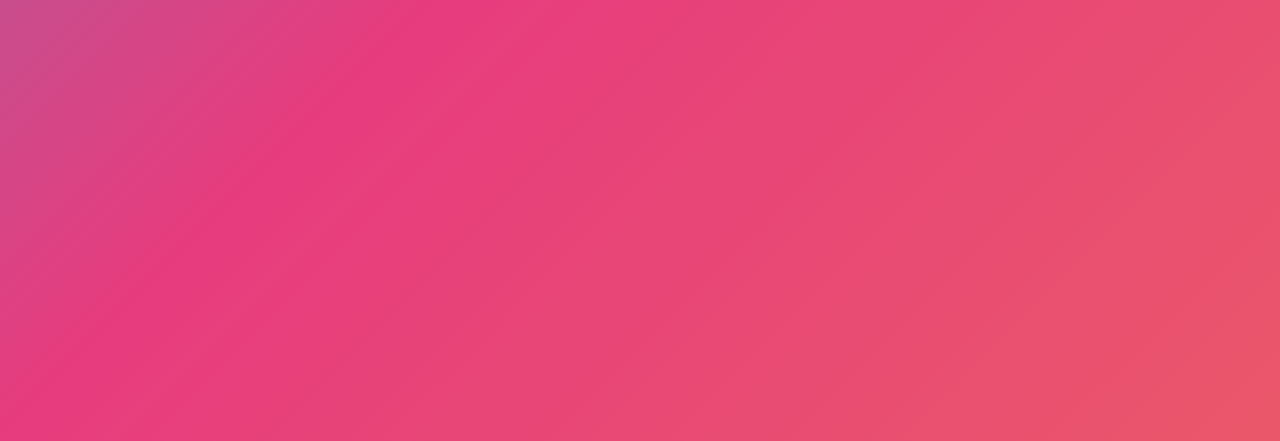
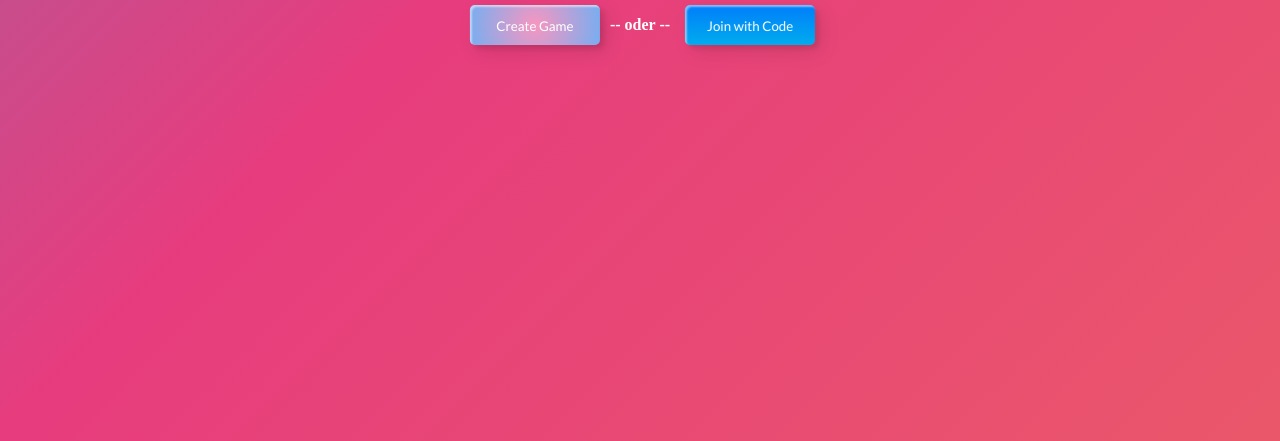
Before and after one commit to JackatDJL/SongRaten, a plain HTML site: page index.html in a window 1280 px wide. Shown: the part 375-816 px from the top of the page. Drawn offline with Linux system fonts and the light colour scheme.

Commit message:
Buttons Hinzugefügt

```diff
--- a/index.html
+++ b/index.html
@@ -1,6 +1,7 @@
 <!DOCTYPE html>
 <html>
 <head>
+  <link href="https://fonts.googleapis.com/css2?family=Lato&display=swap" rel="stylesheet">
   <title>Songraten.de</title>
   <style>
   body {
@@ -22,8 +23,251 @@
     }
   }
 
+  h1 {
+    position: absolute;
+    top: 40%;
+    left: 50%;
+    transform: translate(-50%, -50%);
+    text-align: center;
+  }
+  .or-separator {
+    margin: 20px 0;
+    text-align: center;
+    font-weight: bold;
+    color: white;
+  }
+
+  .button-container {
+    position: absolute;
+    top: 50%;
+    left: 50%;
+    transform: translate(-50%, -50%);
+    display: flex;
+    align-items: center;
+  }
+
+  .button-container .custom-btn {
+    margin: 0 10px;
+  }
+
+  .button-container .separator {
+    color: #fff;
+    font-family: 'Lato', sans-serif;
+    font-weight: 500;
+  }
+
+  button {
+    text-align: center;
+  }
+
+  .custom-btn {
+    width: 130px;
+    height: 40px;
+    color: #fff;
+    border-radius: 5px;
+    padding: 10px 25px;
+    font-family: 'Lato', sans-serif;
+    font-weight: 500;
+    background: transparent;
+    cursor: pointer;
+    transition: all 0.3s ease;
+    position: relative;
+    display: inline-block;
+    box-shadow: inset 2px 2px 2px 0px rgba(255,255,255,.5),
+    7px 7px 20px 0px rgba(0,0,0,.1),
+    4px 4px 5px 0px rgba(0,0,0,.1);
+    outline: none;
+  }
+
+  .btn-6 {
+    background: rgb(247,150,192);
+    background: radial-gradient(circle, rgba(247,150,192,1) 0%, rgba(118,174,241,1) 100%);
+    line-height: 42px;
+    padding: 0;
+    border: none;
+  }
+
+  .btn-6 span {
+    position: relative;
+    display: block;
+    width: 100%;
+    height: 100%;
+  }
+
+  .btn-6:before,
+  .btn-6:after {
+    position: absolute;
+    content: "";
+    height: 0%;
+    width: 1px;
+    box-shadow:
+      -1px -1px 20px 0px rgba(255,255,255,1),
+      -4px -4px 5px 0px rgba(255,255,255,1),
+      7px 7px 20px 0px rgba(0,0,0,.4),
+      4px 4px 5px 0px rgba(0,0,0,.3);
+  }
+
+  .btn-6:before {
+    right: 0;
+    top: 0;
+    transition: all 500ms ease;
+  }
+
+  .btn-6:after {
+    left: 0;
+    bottom: 0;
+    transition: all 500ms ease;
+  }
+
+  .btn-6:hover{
+    background: transparent;
+    color: #76aef1;
+    box-shadow: none;
+  }
+
+  .btn-6:hover:before {
+    transition: all 500ms ease;
+    height: 100%;
+  }
+
+  .btn-6:hover:after {
+    transition: all 500ms ease;
+    height: 100%;
+  }
+
+  .btn-6 span:before,
+  .btn-6 span:after {
+    position: absolute;
+    content: "";
+    box-shadow:
+      -1px -1px 20px 0px rgba(255,255,255,1),
+      -4px -4px 5px 0px rgba(255,255,255,1),
+      7px 7px 20px 0px rgba(0,0,0,.4),
+      4px 4px 5px 0px rgba(0,0,0,.3);
+  }
+
+  .btn-6 span:before {
+    left: 0;
+    top: 0;
+    width: 0%;
+    height: .5px;
+    transition: all 500ms ease;
+  }
+
+  .btn-6 span:after {
+    right: 0;
+    bottom: 0;
+    width: 0%;
+    height: .5px;
+    transition: all 500ms ease;
+  }
+
+  .btn-6 span:hover:before {
+    width: 100%;
+  }
+
+  .btn-6 span:hover:after {
+    width: 100%;
+  }
+
+  .btn-12 {
+    position: relative;
+    right: 20px;
+    bottom: 20px;
+    border: none;
+    box-shadow: none;
+    width: 130px;
+    height: 40px;
+    line-height: 42px;
+    -webkit-perspective: 230px;
+    perspective: 230px;
+  }
+
+  .btn-12 span {
+    background: rgb(0,172,238);
+    background: linear-gradient(0deg, rgba(0,172,238,1) 0%, rgba(2,126,251,1) 100%);
+    display: block;
+    position: absolute;
+    width: 130px;
+    height: 40px;
+    box-shadow:inset 2px 2px 2px 0px rgba(255,255,255,.5),
+    7px 7px 20px 0px rgba(0,0,0,.1),
+    4px 4px 5px 0px rgba(0,0,0,.1);
+    border-radius: 5px;
+    margin:0;
+    text-align: center;
+    -webkit-box-sizing: border-box;
+    -moz-box-sizing: border-box;
+    box-sizing: border-box;
+    -webkit-transition: all .3s;
+    transition: all .3s;
+  }
+
+  .btn-12 span:nth-child(1) {
+    box-shadow:
+    -7px -7px 20px 0px #fff9,
+    -4px -4px 5px 0px #fff9,
+    7px 7px 20px 0px #0002,
+    4px 4px 5px 0px #0001;
+    -webkit-transform: rotateX(90deg);
+    -moz-transform: rotateX(90deg);
+    transform: rotateX(90deg);
+    -webkit-transform-origin: 50% 50% -20px;
+    -moz-transform-origin: 50% 50% -20px;
+    transform-origin: 50% 50% -20px;
+  }
+
+  .btn-12 span:nth-child(2) {
+    -webkit-transform: rotateX(0deg);
+    -moz-transform: rotateX(0deg);
+    transform: rotateX(0deg);
+    -webkit-transform-origin: 50% 50% -20px;
+    -moz-transform-origin: 50% 50% -20px;
+    transform-origin: 50% 50% -20px;
+  }
+
+  .btn-12:hover span:nth-child(1) {
+    box-shadow:inset 2px 2px 2px 0px rgba(255,255,255,.5),
+    7px 7px 20px 0px rgba(0,0,0,.1),
+    4px 4px 5px 0px rgba(0,0,0,.1);
+    -webkit-transform: rotateX(0deg);
+    -moz-transform: rotateX(0deg);
+    transform: rotateX(0deg);
+  }
+
+  .btn-12:hover span:nth-child(2) {
+    box-shadow:inset 2px 2px 2px 0px rgba(255,255,255,.5),
+    7px 7px 20px 0px rgba(0,0,0,.1),
+    4px 4px 5px 0px rgba(0,0,0,.1);
+    color: transparent;
+    -webkit-transform: rotateX(-90deg);
+    -moz-transform: rotateX(-90deg);
+    transform: rotateX(-90deg);
+  }
+
+  .button-container {
+    position: absolute;
+    top: 50%;
+    left: 50%;
+    transform: translate(-50%, -50%);
+    display: flex;
+    justify-content: center;
+    align-items: center;
+  }
+
+  .button-container .custom-btn {
+    margin: 0 10px;
+  }
   </style>
 </head>
 <body>
+  <h1>Willkommen auf Songraten.de</h1>
+  <div class="button-container">
+    <div class="btnmainframe">
+      <button class="custom-btn btn-6"><span>Create Game</span></button>
+    </div>
+    <div class="or-separator"><span style="color: white;">-- oder --</span></div>
+    <button class="custom-btn btn-12"><span>Join!</span><span>Join with Code</span></button>
+  </div>
 </body>
 </html>
```
Lines whose indentation alone changed are shown as unchanged.
